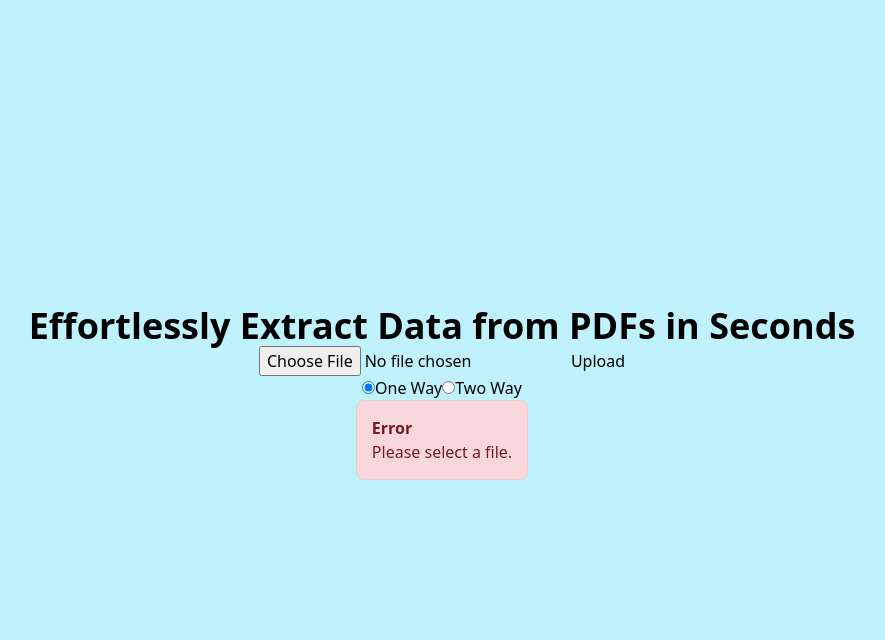
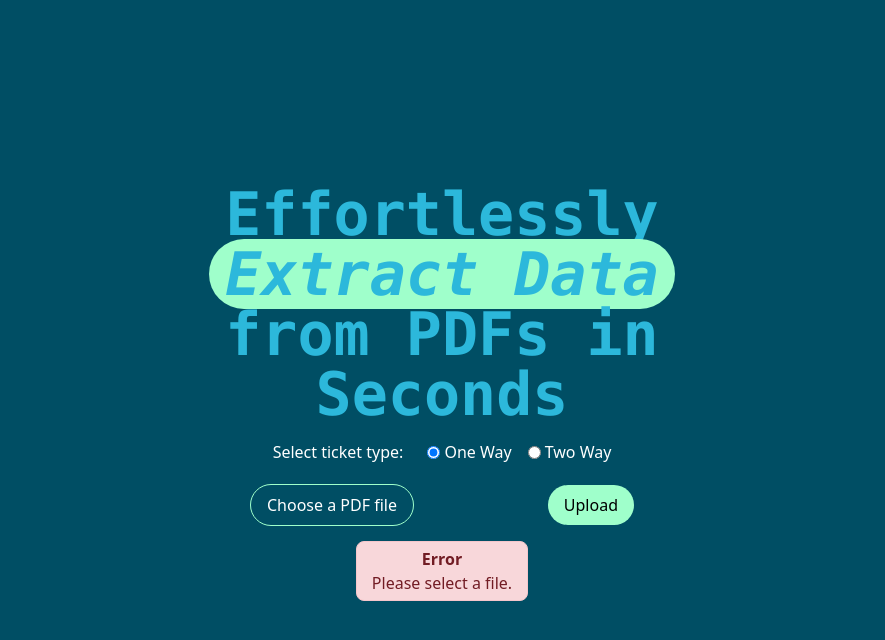
Before and after one commit to Mehak-Mattoo/Ticket-Printing-Software, a React (Vite) app in the folder frontend/: page / in a window 1280 px wide. Both pictures are taken after a click on the button "Upload". Shown: the top 640 px of the page, without its empty margins (198-1083 px from the left). Built offline with nearby package versions, Linux system fonts and the light colour scheme.

Commit message:
designed homepage

```diff
--- a/frontend/src/components/FileUpload.jsx
+++ b/frontend/src/components/FileUpload.jsx
@@ -2,6 +2,7 @@ import React, { useState } from "react";
 import axios from "axios";
 import { useNavigate } from "react-router-dom";
 import Alert from "../helper/Alert"; // Import the custom AlertComponent
+import PrimaryBtn from "../helper/PrimaryBtn";
 
 export default function FileUploadComponent() {
   const [file, setFile] = useState(null);
@@ -12,8 +13,19 @@ export default function FileUploadComponent() {
 
   const navigate = useNavigate();
 
+  // const handleFileChange = (e) => {
+  //   setFile(e.target.files[0]);
+  // };
+
     const handleFileChange = (e) => {
-    setFile(e.target.files[0]);
+      const selectedFile = e.target.files[0];
+      if (selectedFile) {
+        setFile(selectedFile); // Store the selected file
+        // setAlertMessage(selectedFile.name); // Show file name as message
+      } else {
+        setFile(null); // Reset file if none is selected
+        setAlertMessage("No file selected"); // Show no file selected message
+      }
     };
 
   const handleRouteChange = (e) => {
@@ -75,11 +87,14 @@ export default function FileUploadComponent() {
     try {
       const response = await axios.get(`${backendUrl}/extract-pdf-content`);
 
+      console.log(response.data);
+
+
       if (response.data.success) {
         // Conditionally navigate based on the selected route
-        navigate(`/${routeSelection}`, {
-          state: { extractedData: response.data.extractedData },
-        });
+        // navigate(`/${routeSelection}`, {
+        //   state: { extractedData: response.data.extractedData },
+        // });
       }
     } catch (error) {
       console.error(error);
@@ -95,23 +110,24 @@ export default function FileUploadComponent() {
   };
 
   return (
-    <div className="bg-skyBlue h-screen flex flex-col  items-center justify-center">
-      <h2 className="font-bold text-4xl">
-        Effortlessly <span className="font-extrabold"> Extract Data</span> from
-        PDFs in Seconds
+    <div className="bg-midnightGreen h-screen flex flex-col  items-center justify-center">
+      <div className=" max-w-lg text-center">
+        <h2 className="font-mono font-bold text-2xl md:text-4xl lg:text-6xl  text-aero">
+          Effortlessly
+          <br />
+          <span className="italic bg-aquamarine px-4 mb-7 rounded-full font-extrabold">
+            Extract Data
+          </span>
+          <br />
+          from PDFs in Seconds
         </h2>
-      <form onSubmit={handleSubmit}>
-        <input
-          type="file"
-          accept="application/pdf"
-          onChange={handleFileChange}
-        />
-        <button type="submit">Upload</button>
-      </form>
 
         {/* Radio buttons for route selection */}
-      <div>
-        <label>
+        <div className="flex text-white items-center justify-center space-x-4 m-4">
+          <p className="mr-2">Select ticket type: </p>
+
+          {/* One Way Radio Button */}
+          <label className="flex items-center space-x-1">
             <input
               type="radio"
               name="route"
@@ -119,9 +135,11 @@ export default function FileUploadComponent() {
               checked={routeSelection === "one-way"}
               onChange={handleRouteChange}
             />
-          One Way
+            <span>One Way</span>
           </label>
-        <label>
+
+          {/* Two Way Radio Button */}
+          <label className="flex items-center space-x-1">
             <input
               type="radio"
               name="route"
@@ -129,12 +147,39 @@ export default function FileUploadComponent() {
               checked={routeSelection === "two-way"}
               onChange={handleRouteChange}
             />
-          Two Way
+            <span>Two Way</span>
           </label>
+        </div>
+
+        <form
+          onSubmit={handleSubmit}
+          className="flex mt-5 items-center justify-between mx-auto  w-full max-w-sm"
+        >
+          {/* File Input Section */}
+          <label className="border border-aquamarine text-white rounded-full cursor-pointer px-4 py-2 ">
+            {/* <span className="">Choose a PDF file</span> */}
+            <span className="">
+
+              Choose a PDF file {file ? ": "+ file.name :"" }
+            </span>
+            <input
+              type="file"
+              accept="application/pdf"
+              className="hidden"
+              onChange={handleFileChange}
+            />
+          </label>
+
+          {/* Upload Button */}
+          <PrimaryBtn bgColor="bg-aquamarine" type="submit">
+            Upload
+          </PrimaryBtn>
+        </form>
       </div>
 
       {alertMessage && (
         <Alert
+        className="mt-5"
           category={alertMessage.category}
           title={alertMessage.title}
           description={alertMessage.description}
--- a/frontend/src/components/OneWayTicket.jsx
+++ b/frontend/src/components/OneWayTicket.jsx
@@ -3,6 +3,7 @@ import header from "../../src/assets/header.png";
 import logo from "../../src/assets/agencylogo.png";
 import "../App.css";
 import { useLocation } from "react-router-dom";
+import PrimaryBtn from "../helper/PrimaryBtn";
 
 const OneWayTicket = () => {
   const location = useLocation();
@@ -84,13 +85,22 @@ const OneWayTicket = () => {
   return (
     <>
       <div>
-        <img src={header} className="" alt="smh-agency" />
-        <div className="my-2">
+        <PrimaryBtn
+          bgColor="bg-aquamarine"
+          onClick={() => {
+            window.print();
+          }}
+        >
+          {" "}
+          download
+        </PrimaryBtn>
+        <img src={header} className="w-full h-2" alt="smh-agency" />
+        <div className="">
           <img className="w-1/6 ml-5" src={logo} alt="smh-agency" />
 
           {/* 1st table */}
-          <div className="m-3">
-            <h2 className="bg-skyBlue">PASSENGER DETAILS</h2>
+          <div className="mx-3 text-sm ">
+            <h2 className="bg-skyBlue ">PASSENGER DETAILS</h2>
             <div className="overflow-x-auto">
               <table className="table-auto border-2 my-3 border-cyan-500 border-3  w-full">
                 <thead className="">
@@ -117,8 +127,12 @@ const OneWayTicket = () => {
                     <td className="border border-cyan-500 px-4 py-2">
                       {passenger.passportNum}
                     </td>
-                    <td className="border border-cyan-500 px-4 py-2">{passenger.DOB}</td>
-                    <td className="border border-cyan-500 px-4 py-2">{passenger.status}</td>
+                    <td className="border border-cyan-500 px-4 py-2">
+                      {passenger.DOB}
+                    </td>
+                    <td className="border border-cyan-500 px-4 py-2">
+                      {passenger.status}
+                    </td>
                   </tr>
                 </tbody>
               </table>
@@ -126,7 +140,7 @@ const OneWayTicket = () => {
           </div>
 
           {/* 2nd table */}
-          <div className="m-3">
+          <div className="mx-3 text-sm ">
             <h2 className="bg-skyBlue">AGENT DETAILS</h2>
             <div className="overflow-x-auto">
               <table className="table-auto border-2 my-3 border-cyan-500 border-3  w-full">
@@ -168,7 +182,7 @@ const OneWayTicket = () => {
           </div>
           <div className="img-bg">
             {/* 3rd table- 1st part */}
-            <div className="m-3">
+            <div className="mx-3 text-sm ">
               <h2 className="bg-skyBlue ">FLIGHT DETAILS</h2>
               <div className="overflow-x-auto flex">
                 <img src="" alt="logo" />
@@ -270,7 +284,7 @@ const OneWayTicket = () => {
 
             {/* 4 table */}
 
-            <div className="m-3 mb-[10rem]">
+            <div className="mx-3 text-sm ">
               <h2 className="bg-skyBlue ">PRICE DETAILS</h2>
 
               <div className="border border-cyan-500 border-3 max-w-md my-3">
--- a/frontend/src/components/TwoWayTicket.jsx
+++ b/frontend/src/components/TwoWayTicket.jsx
@@ -3,6 +3,7 @@ import header from "../../src/assets/header.png";
 import logo from "../../src/assets/agencylogo.png";
 import "../App.css";
 import { useLocation } from "react-router-dom";
+import PrimaryBtn from "../helper/PrimaryBtn";
 
 const TwoWayTicket = () => {
   const location = useLocation();
@@ -87,12 +88,21 @@ const TwoWayTicket = () => {
   return (
     <>
       <div>
-        <img src={header} className="" alt="smh-agency" />
-        <div className="my-2">
+        <PrimaryBtn
+          bgColor="bg-aquamarine"
+          onClick={() => {
+            window.print();
+          }}
+        >
+          {" "}
+          download
+        </PrimaryBtn>
+        <img src={header} className="w-full h-24" alt="smh-agency" />
+        <div className="">
           <img className="w-1/6 ml-5" src={logo} alt="smh-agency" />
 
           {/* 1st table */}
-          <div className="m-3">
+          <div className="mx-3 text-sm ">
             <h2 className="bg-skyBlue">PASSENGER DETAILS</h2>
             <div className="overflow-x-auto">
               <table className="table-auto border-2 my-3 border-cyan-500 border-3  w-full">
@@ -133,7 +143,7 @@ const TwoWayTicket = () => {
           </div>
 
           {/* 2nd table */}
-          <div className="m-3">
+          <div className="mx-3 text-sm ">
             <h2 className="bg-skyBlue">AGENT DETAILS</h2>
             <div className="overflow-x-auto">
               <table className="table-auto border-2 my-3 border-cyan-500 border-3  w-full">
@@ -175,7 +185,7 @@ const TwoWayTicket = () => {
           </div>
           <div className="img-bg">
             {/* 3rd table- 1st part */}
-            <div className="m-3">
+            <div className="mx-3 text-sm ">
               <h2 className="bg-skyBlue ">FLIGHT DETAILS</h2>
               <div className="overflow-x-auto flex">
                 <img src="" alt="logo" />
@@ -275,7 +285,7 @@ const TwoWayTicket = () => {
               </div>
             </div>
 
-            <div className="m-3">
+            <div className="mx-3 text-sm ">
               {/* 3rd table- 3rd part */}
 
               <div className="overflow-x-auto flex">
@@ -378,7 +388,7 @@ const TwoWayTicket = () => {
 
             {/* 4 table */}
 
-            <div className="m-3 mb-[10rem]">
+            <div className="mx-3 text-sm ">
               <h2 className="bg-skyBlue ">PRICE DETAILS</h2>
 
               <div className="border border-cyan-500 border-3 max-w-md my-3">
--- a/frontend/src/helper/Alert.jsx
+++ b/frontend/src/helper/Alert.jsx
@@ -40,9 +40,10 @@ const Alert = ({ category, title, description }) => {
         backgroundColor: bgColor,
         borderColor: borderColor,
         color: textColor,
-        padding: "15px",
+        padding: "5px 15px",
+        textAlign:"center",
         borderRadius: "8px",
-        marginBottom: "15px",
+        margin: "15px",
         border: `1px solid ${borderColor}`,
       }}
     >
--- /dev/null
+++ b/frontend/src/helper/PrimaryBtn.jsx
@@ -0,0 +1,24 @@
+import React from "react";
+
+const PrimaryBtn = ({
+  children,
+  onClick,
+  className = "",
+  type = "button",
+  disabled = false,
+  bgColor = "",
+  hoverColor = "",
+}) => {
+  return (
+    <button
+      className={`${bgColor} font-medium px-4 py-2 rounded-full transition-all ${hoverColor} ${className}`}
+      onClick={onClick}
+      type={type}
+      disabled={disabled}
+    >
+      {children}
+    </button>
+  );
+};
+
+export default PrimaryBtn;
--- a/frontend/tailwind.config.js
+++ b/frontend/tailwind.config.js
@@ -1,10 +1,7 @@
 /** @type {import('tailwindcss').Config} */
 
 module.exports = {
-  content: [
-    "./index.html",
-    "./src/**/*.{js,ts,jsx,tsx}",
-  ],
+  content: ["./index.html", "./src/**/*.{js,ts,jsx,tsx}"],
   theme: {
     extend: {
       colors: {
@@ -13,6 +10,11 @@ module.exports = {
         lightGreen: "#9333EA",
         borderBlue: "#d2ebf2",
 
+        midnightGreen: "#004E64",//dark deep blue
+        peach: "#FFC09F",
+        aquamarine: "#9FFFCB",//green
+        aero: "#2CB8DB",//blue
+        poppy: "#D64045",//red
       },
     },
   },
```
Also changed, not shown: 1 other file (tests, documents, lock files or other folders). Lines whose indentation alone changed are shown as unchanged.
